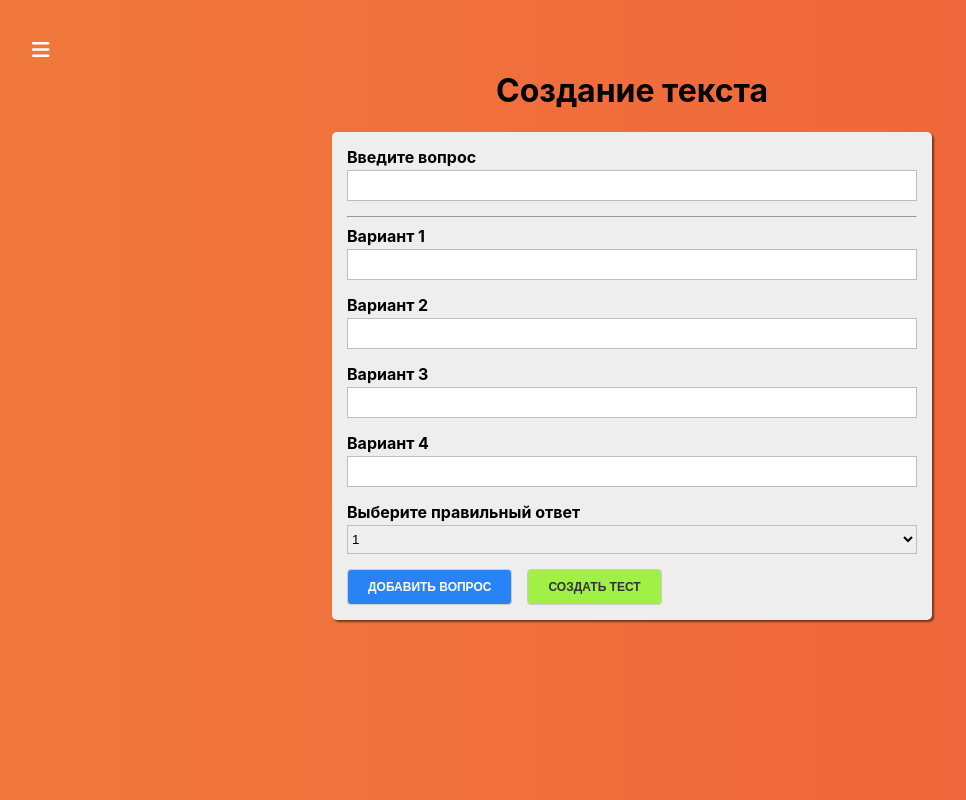
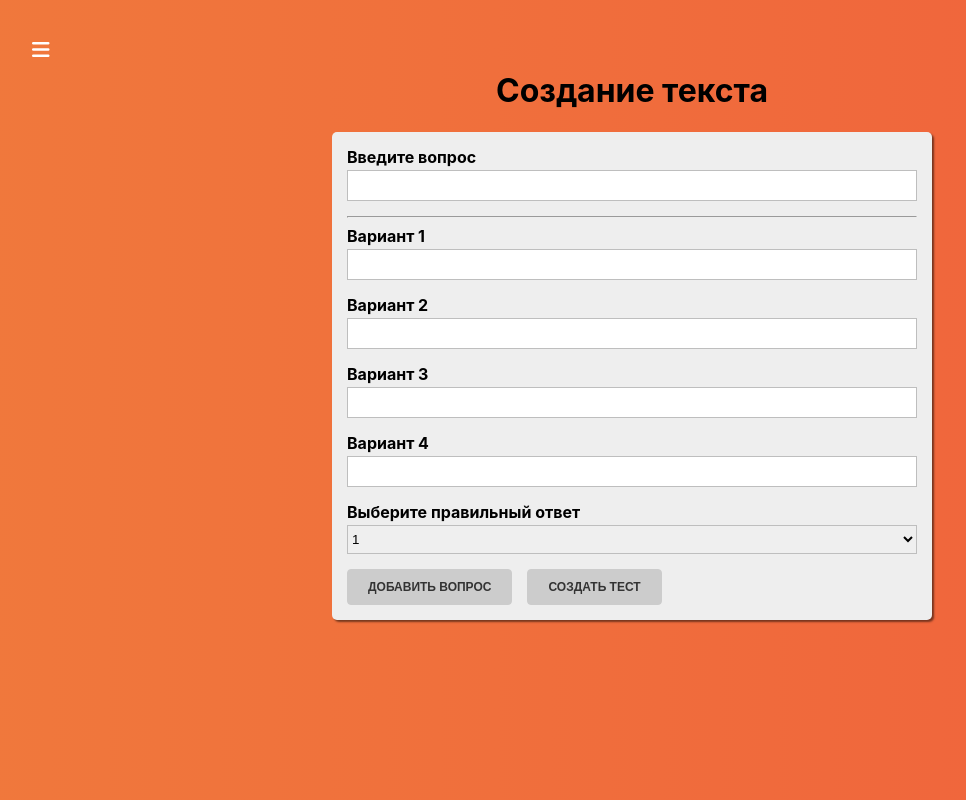
Before and after one commit to webstartsev/react-quize, a React app: page /quize-creator in a window 1280 px wide. Shown: the whole page, without its empty margins (8-974 px from the left). Built offline with nearby package versions, Linux system fonts and the light colour scheme.

Commit message:
update onChangeHandler

```diff
--- a/src/containers/QuizCreator/QuizCreator.js
+++ b/src/containers/QuizCreator/QuizCreator.js
@@ -2,7 +2,7 @@ import React, { Component } from 'react';
 import classes from './QuizCreator.module.css';
 import Button from '../../components/UI/Button/Button';
 import Input from '../../components/UI/Input/Input';
-import { createControl } from '../../form/formFramework';
+import { createControl, validateControl, validateForm } from '../../form/formFramework';
 import Auxiliary from '../../hoc/Auxiliary/Auxiliary';
 import Select from '../../components/UI/Select/Select';
 
@@ -41,6 +41,7 @@ class QuizCreator extends Component {
   state = {
     rightAnswerId: 1,
     quize: [],
+    isFormValid: false,
     formControls: createFromControls()
   };
 
@@ -52,7 +53,21 @@ class QuizCreator extends Component {
 
   createQuizHandler = () => {};
 
-  onChangeHandler = (value, controlName) => {};
+  onChangeHandler = (value, controlName) => {
+    const formControls = { ...this.state.formControls };
+    const control = { ...formControls[controlName] };
+
+    control.touched = true;
+    control.value = value;
+    control.valid = validateControl(control.value, control.validation);
+
+    formControls[controlName] = control;
+
+    this.setState({
+      formControls,
+      isFormValid: validateForm(formControls)
+    });
+  };
 
   renderControls = () => {
     return Object.keys(this.state.formControls).map((controlName, i) => {
@@ -101,10 +116,18 @@ class QuizCreator extends Component {
               ]}
             />
 
-            <Button type="primary" onClick={this.addQuestionHandler}>
+            <Button
+              type="primary"
+              onClick={this.addQuestionHandler}
+              disabled={!this.state.isFormValid}
+            >
               Добавить вопрос
             </Button>
-            <Button type="success" onClick={this.createQuizHandler}>
+            <Button
+              type="success"
+              onClick={this.createQuizHandler}
+              disabled={!this.state.isFormValid}
+            >
               Создать тест
             </Button>
           </form>
```
